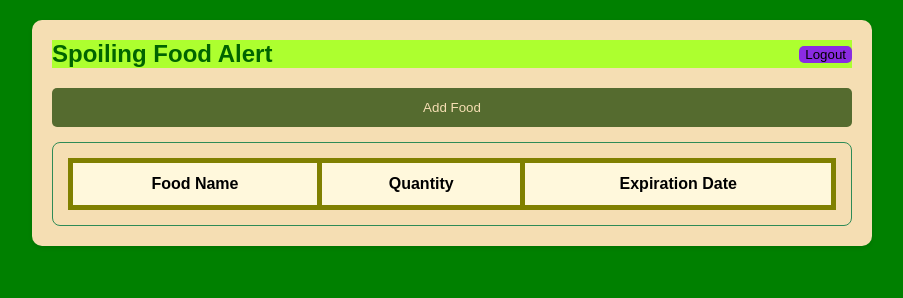
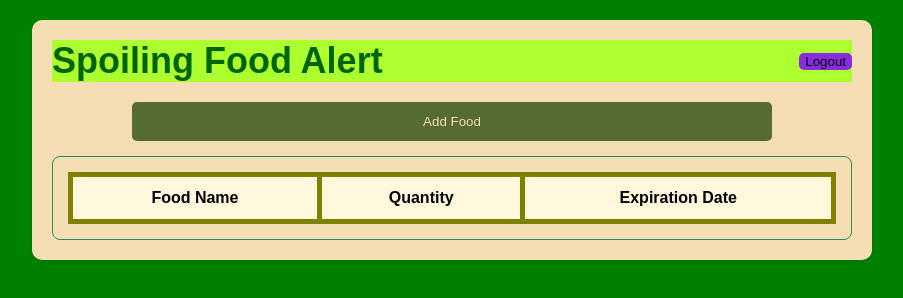
Before and after one commit to TarinaSnyman/BusITWeek-SpoilingFoodAlert, a plain HTML site: page home.html in a window 1280 px wide. Shown: the whole page, without its empty margins (188-1091 px from the left). Drawn offline with Linux system fonts and the light colour scheme.

Commit message:
Added some stuff
Het die btnAdd kleiner gemaak en die title groter gemaak

```diff
--- a/stylesheet.css
+++ b/stylesheet.css
@@ -31,7 +31,12 @@ header>h1
     font-weight: bolder;
     color: darkgreen;
     margin: 0;
-    font-size: 24px;
+    font-size: 36px;
+    display: flex;
+    justify-self: center;
+    justify-content: center;
+    text-align: right;
+    align-content: center;
 }
 
 #btnLogout
@@ -49,14 +54,19 @@ header>h1
 
 #btnAdd
 {
-    width: 100%;
+    width: 80%;
     background-color: darkolivegreen;
+    display: flex;
+    justify-content: center;
     color: wheat;
     border: none;
     padding: 12px;
     border-radius: 5px;
     margin-bottom: 15px;
     cursor: pointer;
+    justify-self: center;
+    align-content: center;
+    text-align: right;
 }
 #btnAdd:hover
 {
```
